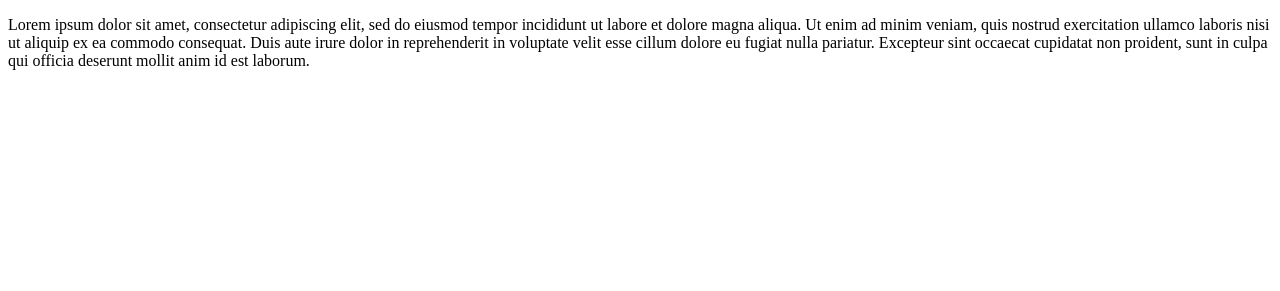
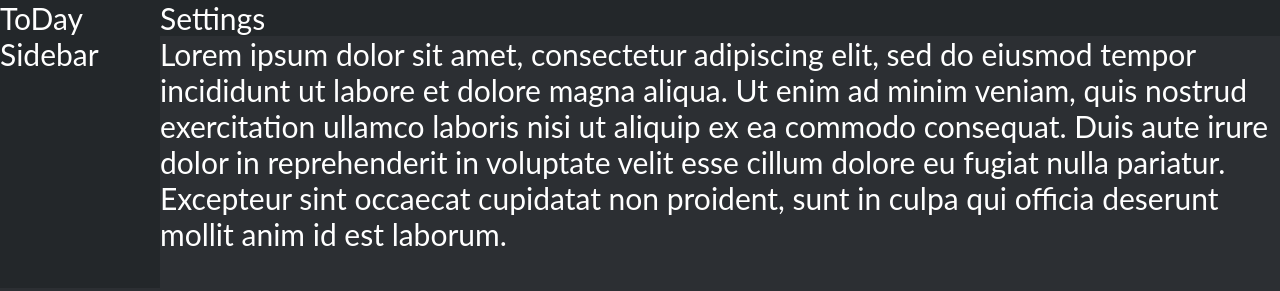
Before and after one commit to andrew-rivera-dev/top-todo-list-app, a website built with webpack: page dist/index.html in a window 1280 px wide. Built offline with nearby package versions, Linux system fonts and the light colour scheme; a web font is replaced by a local one.

Commit message:
Add basic grid structure

```diff
--- a/src/page-init.js
+++ b/src/page-init.js
@@ -1,8 +1,28 @@
 const pageInit = () => {
-    const test = document.createElement('p');
-    test.innerHTML = "Lorem ipsum dolor sit amet, consectetur adipiscing elit, sed do eiusmod tempor incididunt ut labore et dolore magna aliqua. Ut enim ad minim veniam, quis nostrud exercitation ullamco laboris nisi ut aliquip ex ea commodo consequat. Duis aute irure dolor in reprehenderit in voluptate velit esse cillum dolore eu fugiat nulla pariatur. Excepteur sint occaecat cupidatat non proident, sunt in culpa qui officia deserunt mollit anim id est laborum.";
+    const elements = [];
 
-    document.getElementById('content').appendChild(test);
+    const title = document.createElement('div');
+    title.innerHTML = 'ToDay';
+    title.classList.add('title');
+    elements.push(title);
+
+    const toolbar = document.createElement('div');
+    toolbar.innerHTML = 'Settings';
+    toolbar.classList.add('toolbar');
+    elements.push(toolbar);
+
+    const sidebar = document.createElement('div');
+    sidebar.innerHTML = 'Sidebar';
+    sidebar.classList.add('sidebar');
+    elements.push(sidebar);
+
+    const main = document.createElement('div');
+    main.innerHTML = 'Lorem ipsum dolor sit amet, consectetur adipiscing elit, sed do eiusmod tempor incididunt ut labore et dolore magna aliqua. Ut enim ad minim veniam, quis nostrud exercitation ullamco laboris nisi ut aliquip ex ea commodo consequat. Duis aute irure dolor in reprehenderit in voluptate velit esse cillum dolore eu fugiat nulla pariatur. Excepteur sint occaecat cupidatat non proident, sunt in culpa qui officia deserunt mollit anim id est laborum.';
+    main.classList.add('main');
+    elements.push(main);
+
+    const content = document.getElementById('content');
+    elements.forEach(e => content.appendChild(e));
 }
 
 export {pageInit}
--- a/src/styles.css
+++ b/src/styles.css
@@ -0,0 +1,40 @@
+@import url('https://fonts.googleapis.com/css2?family=Open+Sans&display=swap');
+
+html, body {
+    font-family: 'Lato', sans-serif;
+    font-size: 30px;
+    background-color: #2c2f33;
+    color: white;
+    margin: 0;
+}
+
+#content {
+    width: 100%;
+    height: 100%;
+    display: grid;
+    grid-template-columns: 1fr 7fr;
+    grid-template-rows: 1fr 7fr;
+    grid-template-areas:
+    "title toolbar"
+    "sidebar main";
+}
+
+.title, .toolbar, .sidebar {
+    background-color: #23272A;
+}
+
+.title {
+    grid-area: title;
+}
+
+.toolbar {
+    grid-area: toolbar;
+}
+
+.sidebar {
+    grid-area: sidebar;
+}
+
+.main {
+    grid-area: main;
+}
```
Also changed, not shown: dist/index.html, dist/main.js.
